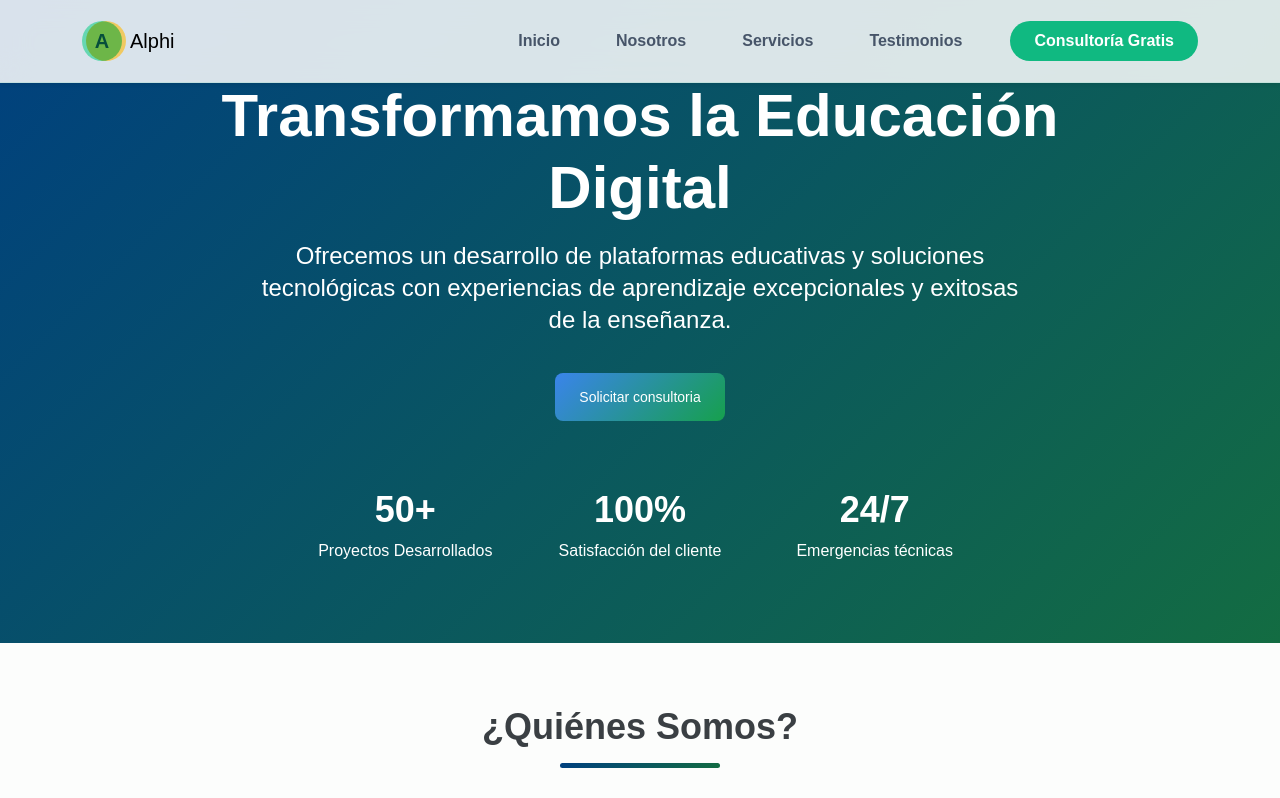
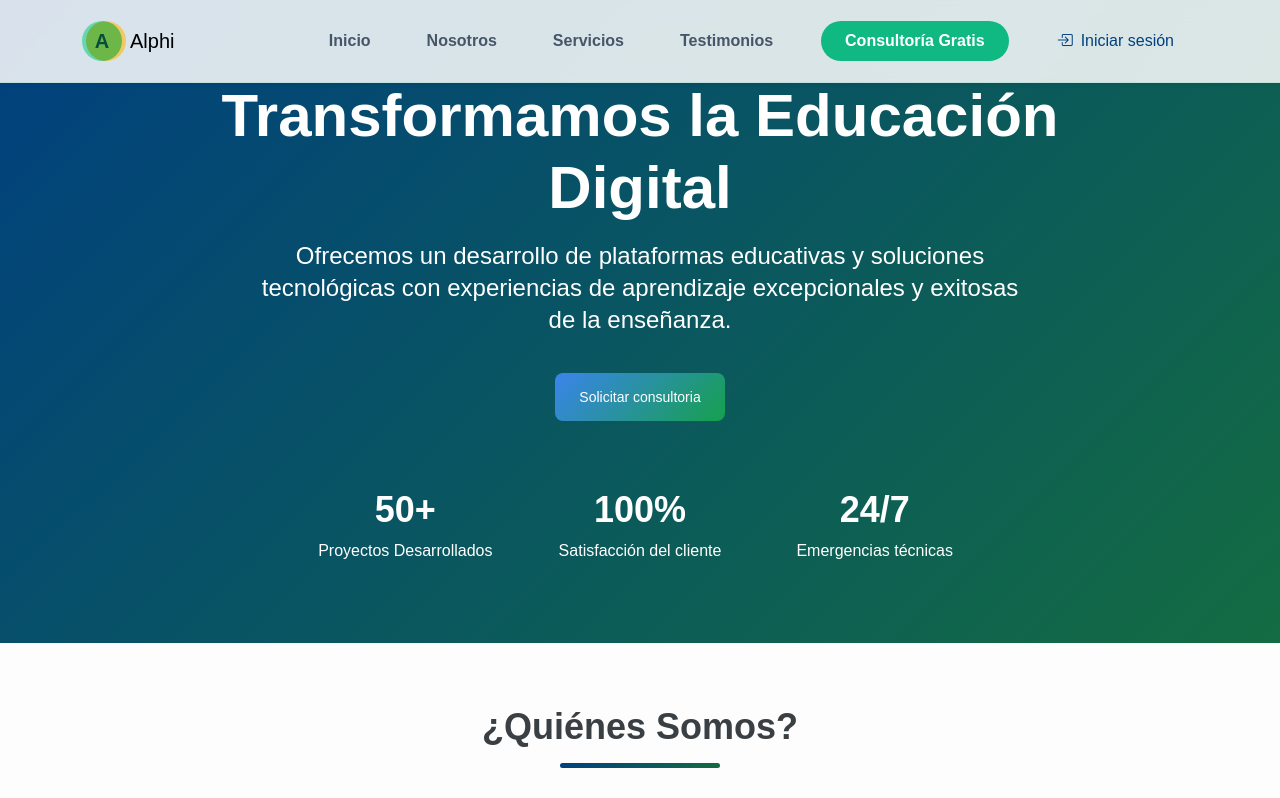
Before and after one commit to afrobin96/alphi-web, an Angular app: page / in a window 1280 px wide. Shown: the top 798 px of the page. Built offline with nearby package versions, Linux system fonts and the light colour scheme.

Commit message:
fix link icon to login and consultoria

```diff
--- a/src/app/components/shared/header/header.ts
+++ b/src/app/components/shared/header/header.ts
@@ -1,14 +1,11 @@
 import { Component } from '@angular/core';
-import { RouterLink } from '@angular/router';
 import { Navbar } from "../navbar/navbar";
 
 @Component({
   selector: 'app-header',
-  imports: [RouterLink, Navbar],
+  imports: [ Navbar],
   templateUrl: './header.html',
   styleUrl: './header.scss'
 })
 export class Header {
-
-  wp_consultoria:string = "https://api.whatsapp.com/send/?phone=573153364927&text=hola quisiera una consultoria";
 }
--- a/src/app/components/shared/navbar/navbar.html
+++ b/src/app/components/shared/navbar/navbar.html
@@ -21,7 +21,10 @@
         <li class="nav-item"><a class="nav-link px-3" href="#servicios">Servicios</a></li>
         <li class="nav-item"><a class="nav-link px-3" href="#clientes">Testimonios</a></li>
         <li class="nav-item ms-lg-2">
-          <a href="#contacto" class="btn btn-emerald rounded-pill px-4 py-2">Consultoría Gratis</a>
+          <a [href]="wp_consultoria" class="btn btn-emerald rounded-pill px-4 py-2">Consultoría Gratis</a>
+        </li>
+        <li class="nav-item">
+          <a routerLink="/login" class="d-flex justify-content-center align-items-center mx-4 alp-text-md alp-text-main-blue"><i class="bi bi-box-arrow-in-right me-2"></i>Iniciar sesión </a>
         </li>
       </ul>
     </div>
--- a/src/app/components/shared/navbar/navbar.ts
+++ b/src/app/components/shared/navbar/navbar.ts
@@ -1,11 +1,13 @@
 import { Component } from '@angular/core';
+import { RouterLink } from '@angular/router';
 
 @Component({
   selector: 'app-navbar',
-  imports: [],
+  imports: [RouterLink],
   templateUrl: './navbar.html',
   styleUrl: './navbar.scss'
 })
 export class Navbar {
 
+  wp_consultoria:string = "https://api.whatsapp.com/send/?phone=573153364927&text=hola quisiera una consultoria";
 }
```
